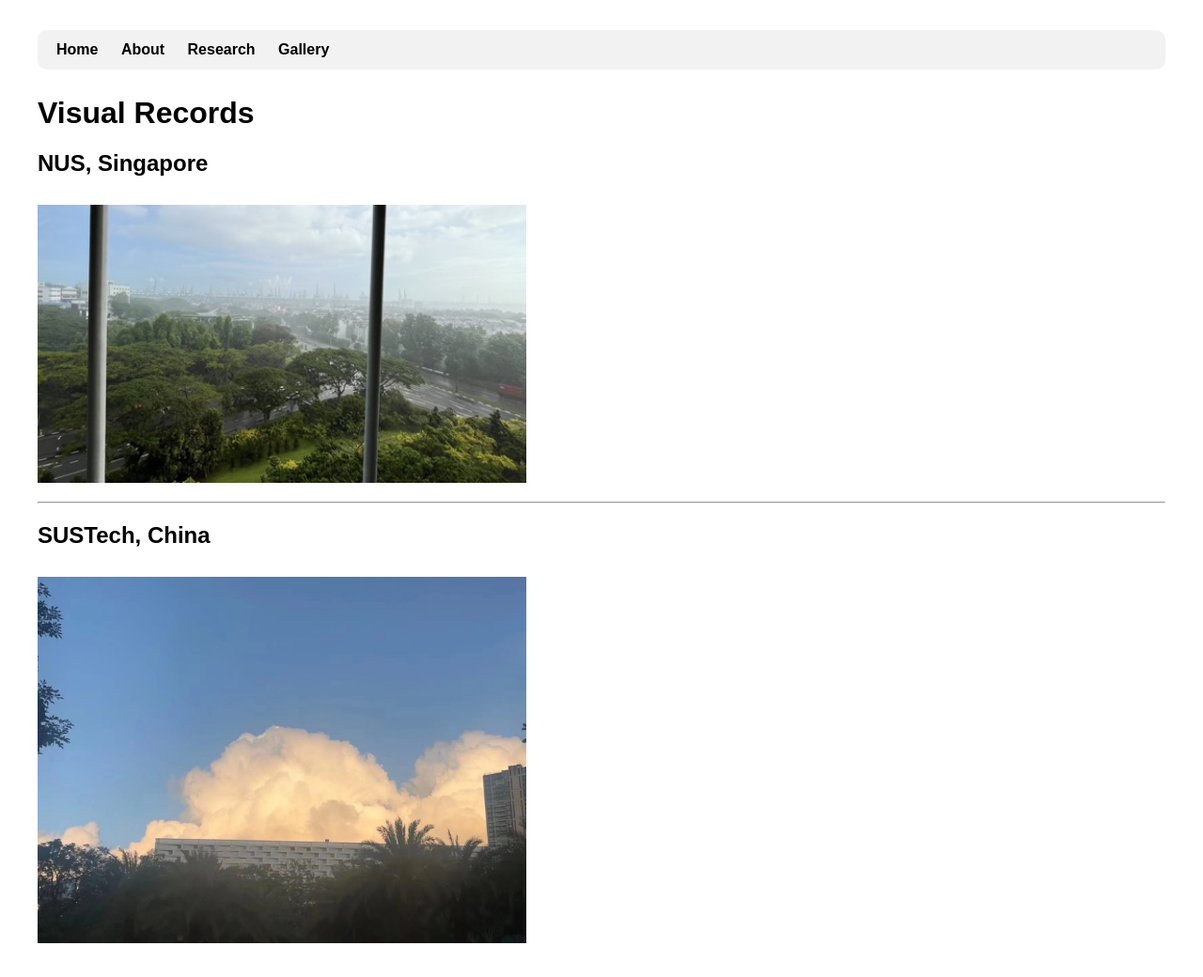
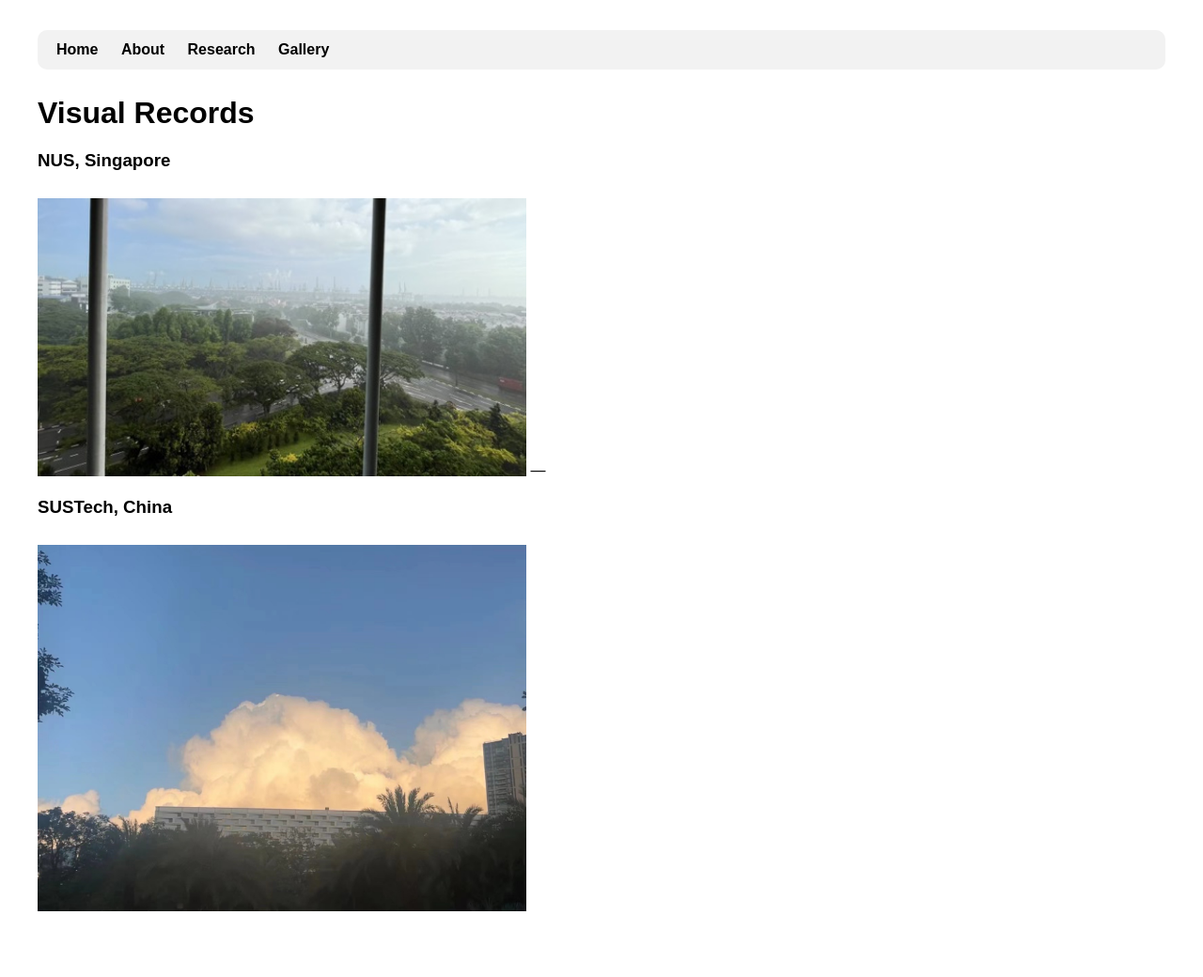
Before and after one commit to yingen-zhu/yingen-zhu.github.io, a Jekyll site: the page built from gallery.md, in a window 1280 px wide. Shown: the whole page at 94% size. Built offline with Jekyll 4.4.1, drawn with Linux system fonts in a browser that asks for light colours; after the commit the page ends 1006 px from its top, so only the background shows below that.

```diff
--- a/gallery.md
+++ b/gallery.md
@@ -6,11 +6,8 @@ permalink: /gallery/
 
 # Visual Records
 
-## NUS, Singapore
+### NUS, Singapore
 <img src="/assets/images/nus.jpg" alt="nus" style="width: 520px; max-width: 100%; height: auto;">
-
-
 ---
-
-## SUSTech, China
+### SUSTech, China
 <img src="/assets/images/sustech.JPG" alt="sustech" style="width: 520px; max-width: 100%; height: auto;">
```
